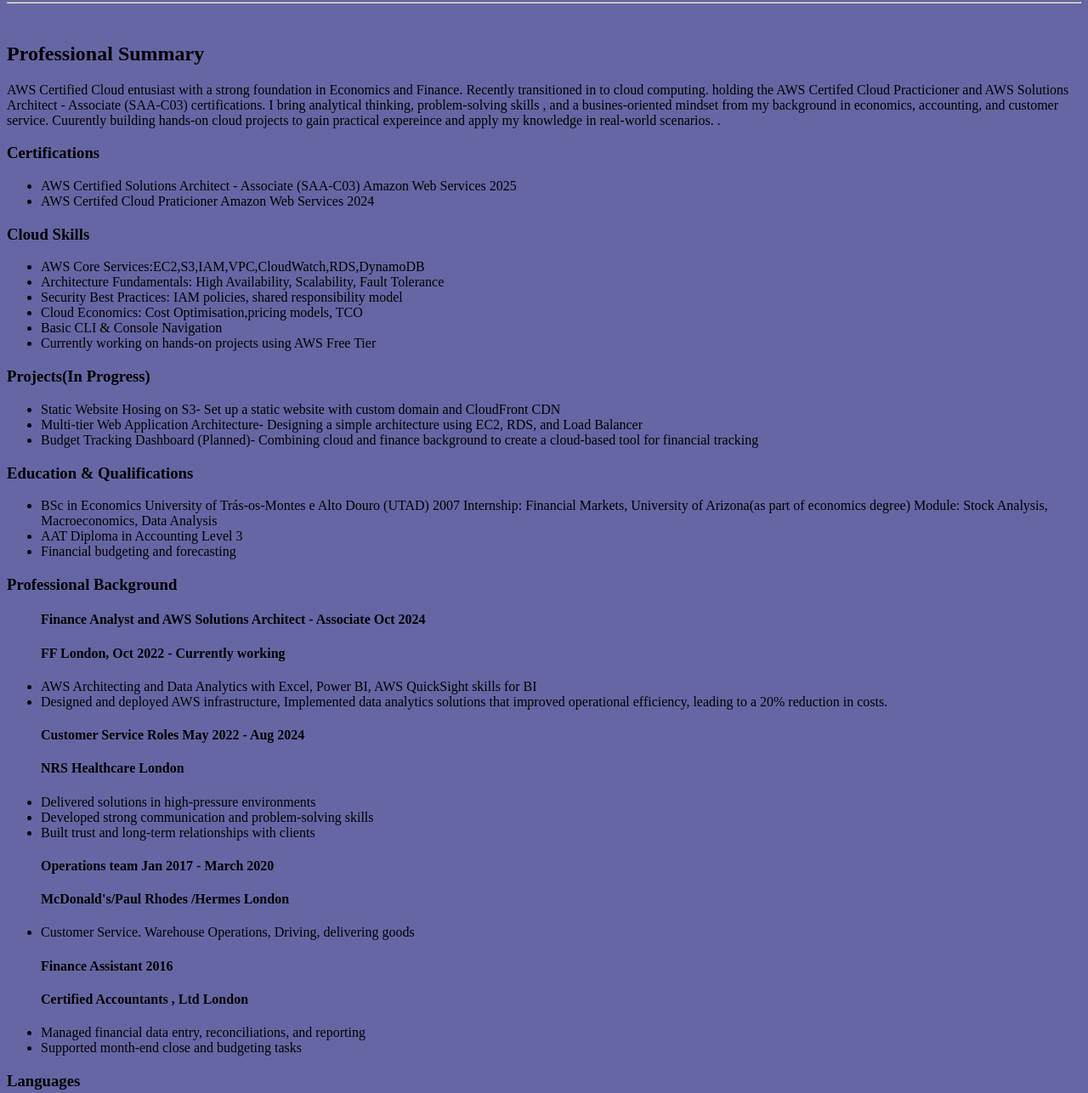
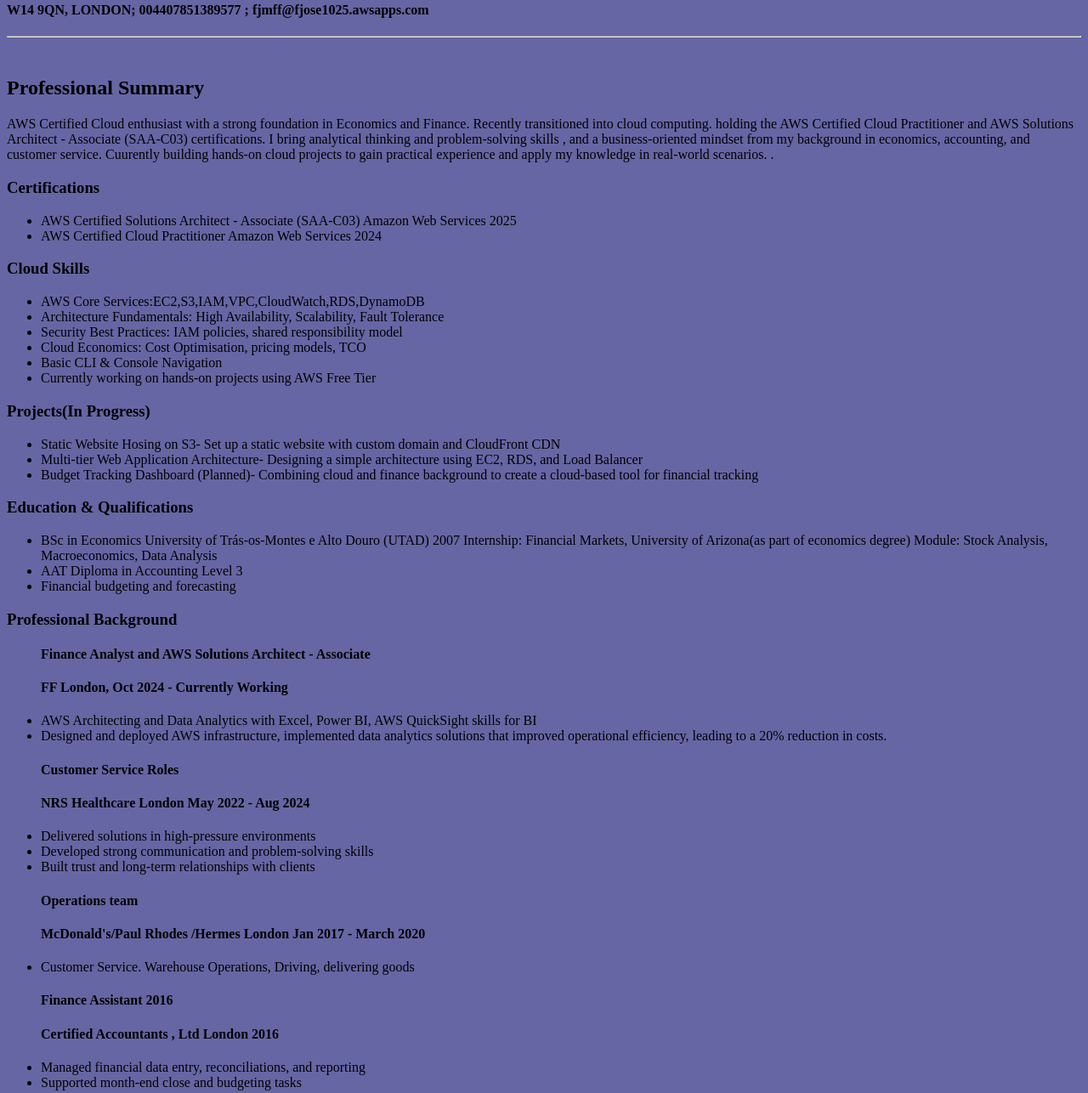
Before and after one commit to fgato-dot/myresume, a plain HTML site: page index.html in a window 1280 px wide. Shown: the part 169-1455 px from the top of the page at 85% size. Drawn offline with Linux system fonts and the light colour scheme.

Commit message:
Update index.html

```diff
--- a/index.html
+++ b/index.html
@@ -17,6 +17,7 @@
 
   <h1>Fernando Ferraz</h1>
   <h2>Cloud Enthusiast| AWS Certified | Economics & Finance Background</h2>
+  <h4>W14 9QN, LONDON; 004407851389577 ; fjmff@fjose1025.awsapps.com</h4>
 
 
 
@@ -24,10 +25,10 @@
   <hr />
   <br>
   <h2>Professional Summary</h2>
-  <p>AWS Certified Cloud entusiast with a strong foundation in Economics and Finance. Recently transitioned in to cloud computing. holding the AWS
-  Certifed Cloud Practicioner and AWS Solutions Architect - Associate (SAA-C03) certifications. I bring analytical thinking, problem-solving skills
-  , and a busines-oriented mindset from my background in economics, accounting, and customer service. Cuurently
-  building hands-on cloud projects to gain practical expereince and apply my knowledge in real-world scenarios.
+  <p>AWS Certified Cloud enthusiast with a strong foundation in Economics and Finance. Recently transitioned into cloud computing. holding the AWS
+  Certified Cloud Practitioner and AWS Solutions Architect - Associate (SAA-C03) certifications. I bring analytical thinking and problem-solving skills
+  , and a business-oriented mindset from my background in economics, accounting, and customer service. Cuurently
+  building hands-on cloud projects to gain practical experience and apply my knowledge in real-world scenarios.
   .</p>
 </p>
  </ul>
@@ -38,7 +39,7 @@
     <li>AWS Certified Solutions Architect - Associate (SAA-C03)
         Amazon Web Services 2025
     </li>
-    <li>AWS Certifed Cloud Praticioner
+    <li>AWS Certified Cloud Practitioner
         Amazon Web Services 2024
     </li>
    </ul>
@@ -47,7 +48,7 @@
     <li>AWS Core Services:EC2,S3,IAM,VPC,CloudWatch,RDS,DynamoDB</li>
     <li>Architecture Fundamentals: High Availability, Scalability, Fault Tolerance </li>
     <li>Security Best Practices: IAM policies, shared responsibility model</li>
-    <li>Cloud Economics: Cost Optimisation,pricing models, TCO</li>
+    <li>Cloud Economics: Cost Optimisation, pricing models, TCO</li>
     <li>Basic CLI & Console Navigation</li>
     <li>Currently working on hands-on projects using AWS Free Tier</li>
   </ul>
@@ -79,17 +80,17 @@
   <p class="head"><h3>Professional Background</h3></p>
   <ul>
     <P>
-      <h4>Finance Analyst and AWS Solutions Architect - Associate Oct 2024</h4>
-      <h4>FF London,  Oct 2022 - Currently working</h4>
+      <h4>Finance Analyst and AWS Solutions Architect - Associate </h4>
+      <h4>FF London,  Oct 2024 - Currently Working</h4>
    </p>
     <p>
     <li>AWS Architecting and Data Analytics with Excel, Power BI, AWS QuickSight skills for BI</li>
-    <li>Designed and deployed AWS infrastructure, Implemented data analytics solutions that improved operational efficiency,
+    <li>Designed and deployed AWS infrastructure, implemented data analytics solutions that improved operational efficiency,
         leading to a 20% reduction in costs.</li>
     </p>
     <p>
-      <h4>Customer Service Roles May 2022 - Aug 2024</h4>
-      <h4>NRS Healthcare London </h4>
+      <h4>Customer Service Roles </h4>
+      <h4>NRS Healthcare London May 2022 - Aug 2024 </h4>
     </p>
 
     <p>
@@ -97,13 +98,13 @@
        <li>Developed strong communication and problem-solving skills</li>
        <li>Built trust and long-term relationships with clients</li>
     </p>
-      <h4>Operations team Jan 2017 - March 2020 </h4>
-      <h4>McDonald's/Paul Rhodes /Hermes London </h4>
+      <h4>Operations team  </h4>
+      <h4>McDonald's/Paul Rhodes /Hermes London Jan 2017 - March 2020</h4>
 
        <li>Customer Service. Warehouse Operations, Driving, delivering goods</li>
 
        <h4>Finance Assistant 2016 </h4>
-       <h4>Certified Accountants , Ltd London</h4>
+       <h4>Certified Accountants , Ltd London 2016 </h4>
        <p>
        <li>Managed financial data entry, reconciliations, and reporting</li>
        <li>Supported month-end close and budgeting tasks </li>
```
